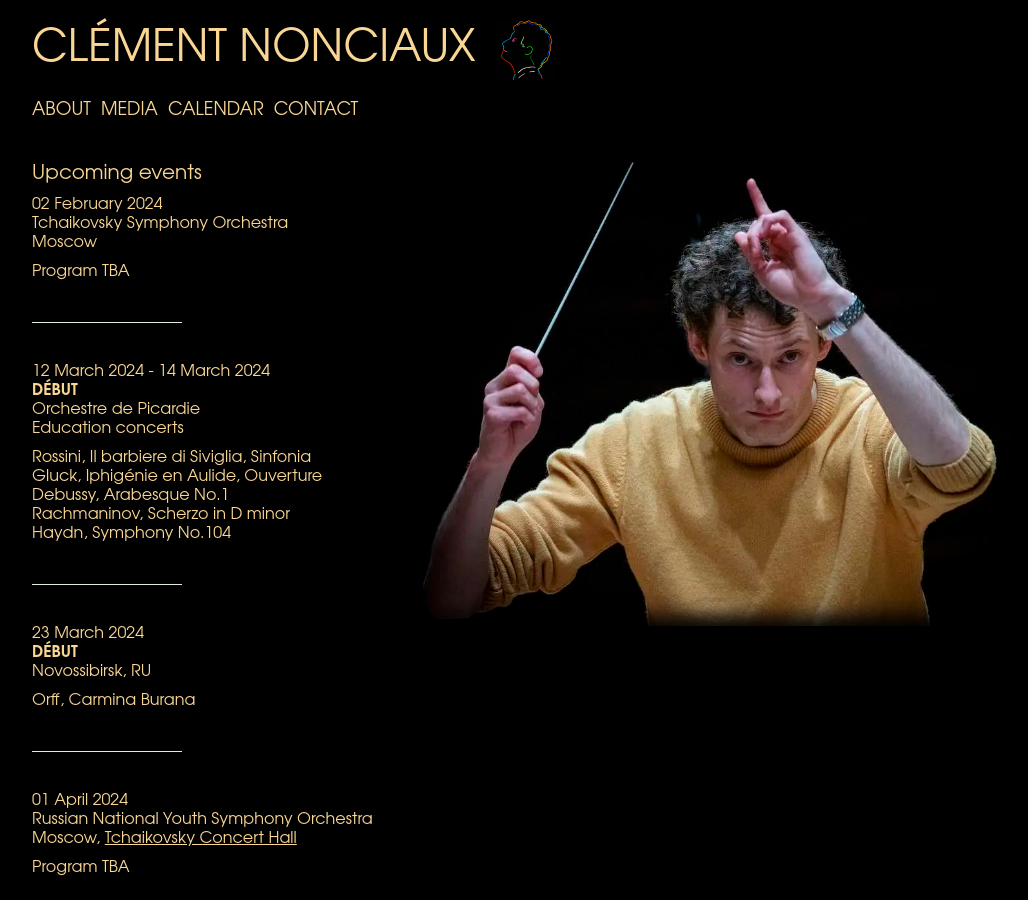
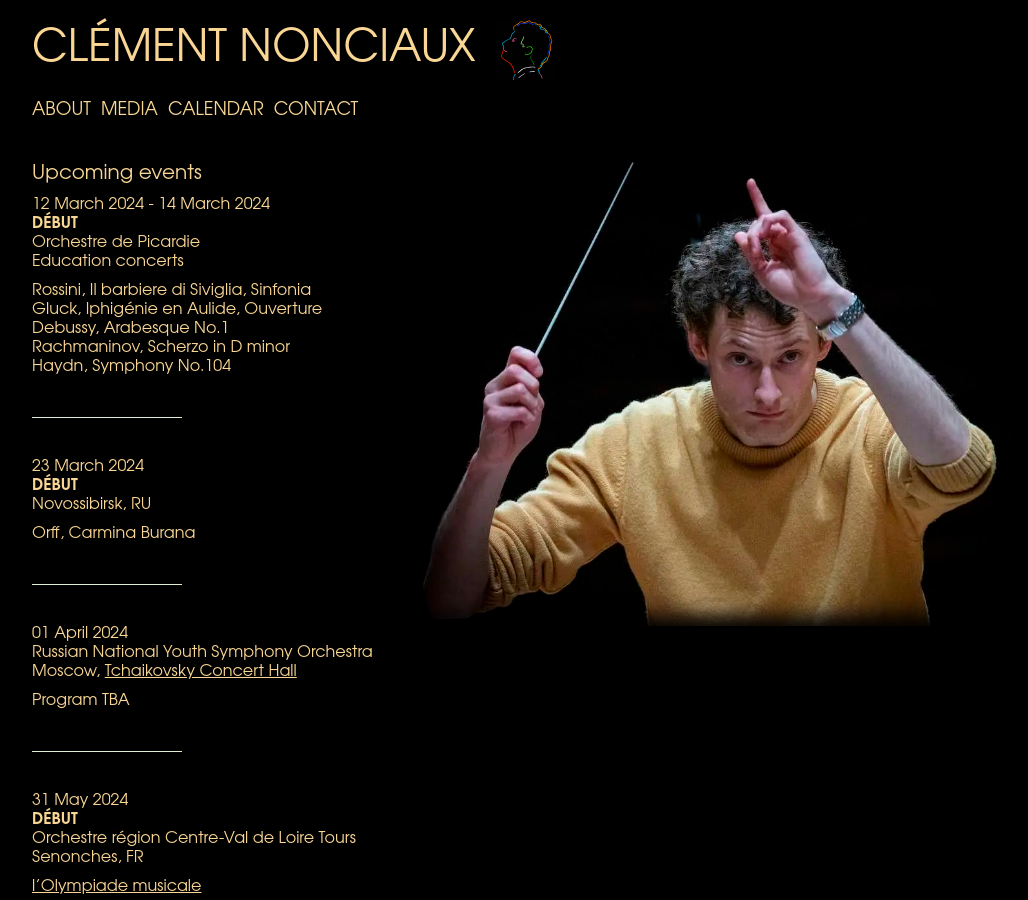
Before and after one commit to martincadoux/clementnonciaux.com, a Jekyll site: the page built from _pages/calendar.html, in a window 1280 px wide and 900 px high. Shown: the whole window, without its empty margins (108-1136 px from the left). Built offline with Jekyll 4.4.1, drawn with Linux system fonts in a browser that asks for light colours.

Commit message:
Update events.yml

```diff
--- a/_data/events.yml
+++ b/_data/events.yml
@@ -55,13 +55,6 @@
    Novossibirsk, RU
   program: |-
     Orff, Carmina Burana
-
-- date: [2024-02-02]
-  location: |-
-    Tchaikovsky Symphony Orchestra
-    Moscow
-  program: |-
-    Program TBA
 
 - date: [2024-01-20]
   location: |-
```
